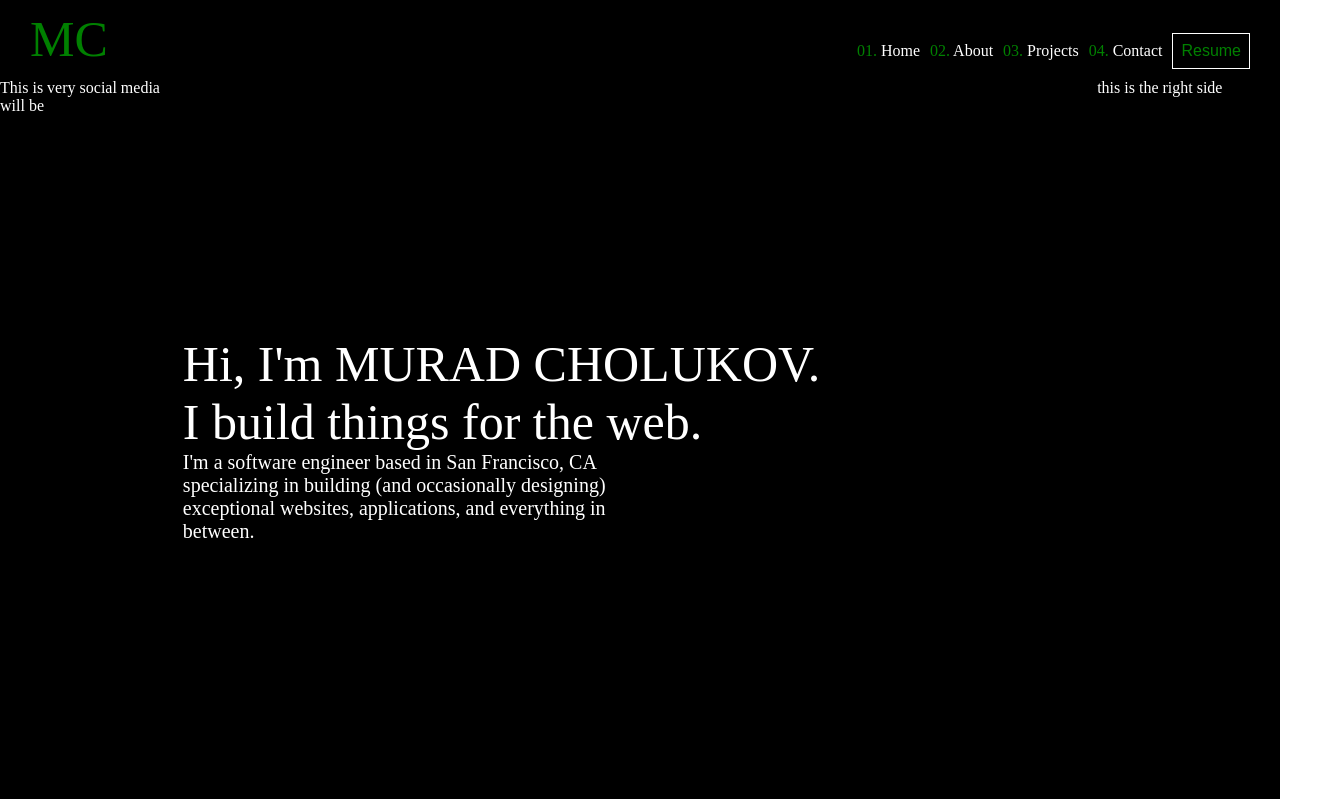
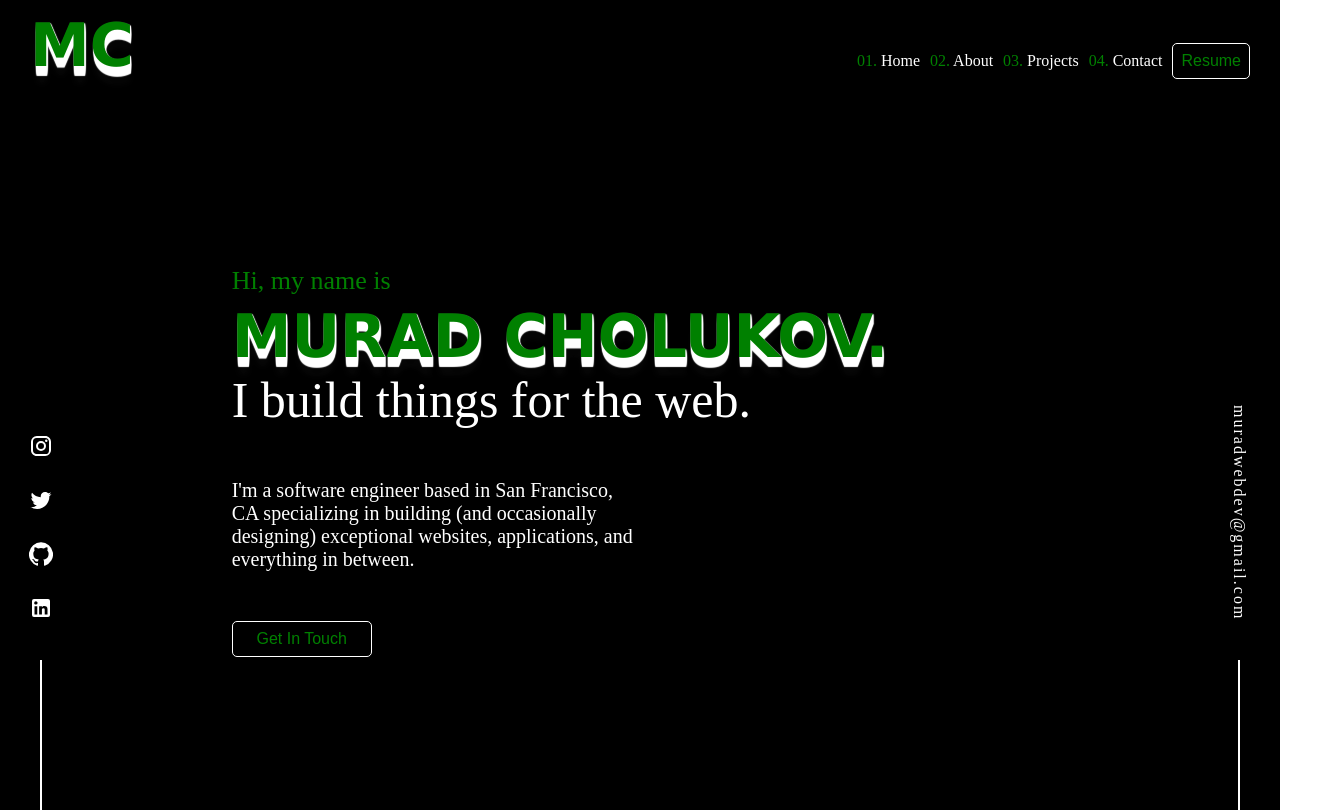
Before and after one commit to muradusa/react-portfolio, a React (Create React App) app: page / in a window 1280 px wide. Shown: the whole page, 1320 px wide, since content can reach past the window. Built offline with nearby package versions, Linux system fonts and the light colour scheme.

Commit message:
adding home page

```diff
--- a/src/Header.css
+++ b/src/Header.css
@@ -12,17 +12,25 @@
   font-size: 50px;
   color: green;
 }
+.header__left:hover {
+  color: white;
+}
 
 .header__right {
   display: flex;
   align-items: baseline;
   padding: 10px;
   font-size: 16px;
+  font-family: poppin;
 }
 
 .header__right p {
   padding-right: 10px;
   color: white;
+}
+
+.header__right p:hover {
+  color: green;
 }
 .header__right span {
   color: green;
@@ -34,4 +42,10 @@
   background-color: transparent;
   border: 1px solid white;
   font-size: 16px;
+  border-radius: 5px;
 }
+
+.header__right button:hover {
+  color: white;
+  border: 1px solid green;
+}
--- a/src/Header.js
+++ b/src/Header.js
@@ -5,7 +5,7 @@ function Header() {
   return (
     <div className="header">
       <div className="header__left">
-        <span>MC</span>
+        <span className="animatedText">MC</span>
       </div>
       <div className="header__right">
         <p>
--- a/src/Home.css
+++ b/src/Home.css
@@ -15,4 +15,42 @@
 .hero__text {
   font-size: 20px;
   width: 50%;
+  padding-top: 50px;
 }
+
+.home__hero button {
+  padding: 8px;
+  color: green;
+  background-color: transparent;
+  border: 1px solid white;
+  font-size: 16px;
+  width: 140px;
+  margin-top: 50px;
+  border-radius: 5px;
+}
+
+.home__hero button:hover {
+  color: white;
+  border: 1px solid green;
+}
+
+.greeting {
+  font-size: 26px;
+  color: green;
+}
+.animatedText {
+  /* position: absolute;
+  top: 50%;
+  right: 50%; */
+  transform: translate(20%, -50%);
+  text-transform: uppercase;
+  font-family: verdana;
+  font-size: 60px;
+  font-weight: 700;
+  color: green;
+  text-shadow: 1px 1px 1px white, 1px 2px 1px white, 1px 3px 1px white,
+    1px 4px 1px white, 1px 5px 1px white, 1px 6px 1px white, 1px 7px 1px white,
+    1px 8px 1px white, 1px 9px 1px white, 1px 10px 1px white,
+    1px 18px 6px rgba(16, 16, 16, 0.4), 1px 22px 10px rgba(16, 16, 16, 0.2),
+    1px 25px 35px rgba(16, 16, 16, 0.2), 1px 30px 60px rgba(16, 16, 16, 0.4);
+}
--- a/src/Home.js
+++ b/src/Home.js
@@ -6,7 +6,8 @@ function Home() {
     <div className="home">
       <div className="home__hero">
         <p>
-          Hi, I'm <span>MURAD CHOLUKOV.</span>
+          <span className="greeting">Hi, my name is</span> <br />{" "}
+          <span className="animatedText">MURAD CHOLUKOV.</span>
         </p>
         <p>I build things for the web.</p>
         <p className="hero__text">
@@ -14,6 +15,7 @@ function Home() {
           building (and occasionally designing) exceptional websites,
           applications, and everything in between.
         </p>
+        <button>Get In Touch</button>
       </div>
     </div>
   );
--- a/src/Main.css
+++ b/src/Main.css
@@ -4,17 +4,56 @@
 
 .main__left {
   display: flex;
-  flex: 0.2;
+  flex-direction: column;
+  flex: 0.1;
+  justify-content: flex-end;
+  align-items: center;
   color: white;
+}
+
+.MuiSvgIcon-root {
+  padding: 15px;
+}
+.MuiSvgIcon-root:hover {
+  color: green;
+}
+.line {
+  height: 100px;
+  border-left: 2px solid white;
+  padding-top: 50px;
+  margin-top: 25px;
 }
 
 .main__center {
   display: flex;
   flex: 1;
+  padding-left: 150px;
+  padding-right: 150px;
 }
 
 .main__right {
   display: flex;
-  flex: 0.2;
+  flex-direction: column;
+  flex: 0.1;
+
   color: white;
 }
+
+.email {
+  display: flex;
+  flex: 1;
+  writing-mode: vertical-rl;
+  letter-spacing: 2px;
+  font-size: 16px;
+  justify-content: flex-end;
+  align-items: center;
+  padding: 15px;
+}
+
+.email:hover {
+  color: green;
+}
+.main__right span {
+  position: relative;
+  left: 49%;
+}
--- a/src/Main.js
+++ b/src/Main.js
@@ -1,17 +1,28 @@
 import React from "react";
 import Home from "./Home";
 import "./Main.css";
+import InstagramIcon from "@material-ui/icons/Instagram";
+import TwitterIcon from "@material-ui/icons/Twitter";
+import GitHubIcon from "@material-ui/icons/GitHub";
+import LinkedInIcon from "@material-ui/icons/LinkedIn";
 
 function Main() {
   return (
     <div className="main">
       <div className="main__left">
-        <p>This is very social media will be</p>
+        <InstagramIcon />
+        <TwitterIcon />
+        <GitHubIcon />
+        <LinkedInIcon />
+        <span className="line"></span>
       </div>
       <div className="main__center">
         <Home />
       </div>
-      <div className="main__right">this is the right side</div>
+      <div className="main__right">
+        <div className="email">muradwebdev@gmail.com</div>
+        <span className="line"></span>
+      </div>
     </div>
   );
 }
```
Also changed, not shown: 1 other file (tests, documents, lock files or other folders).
